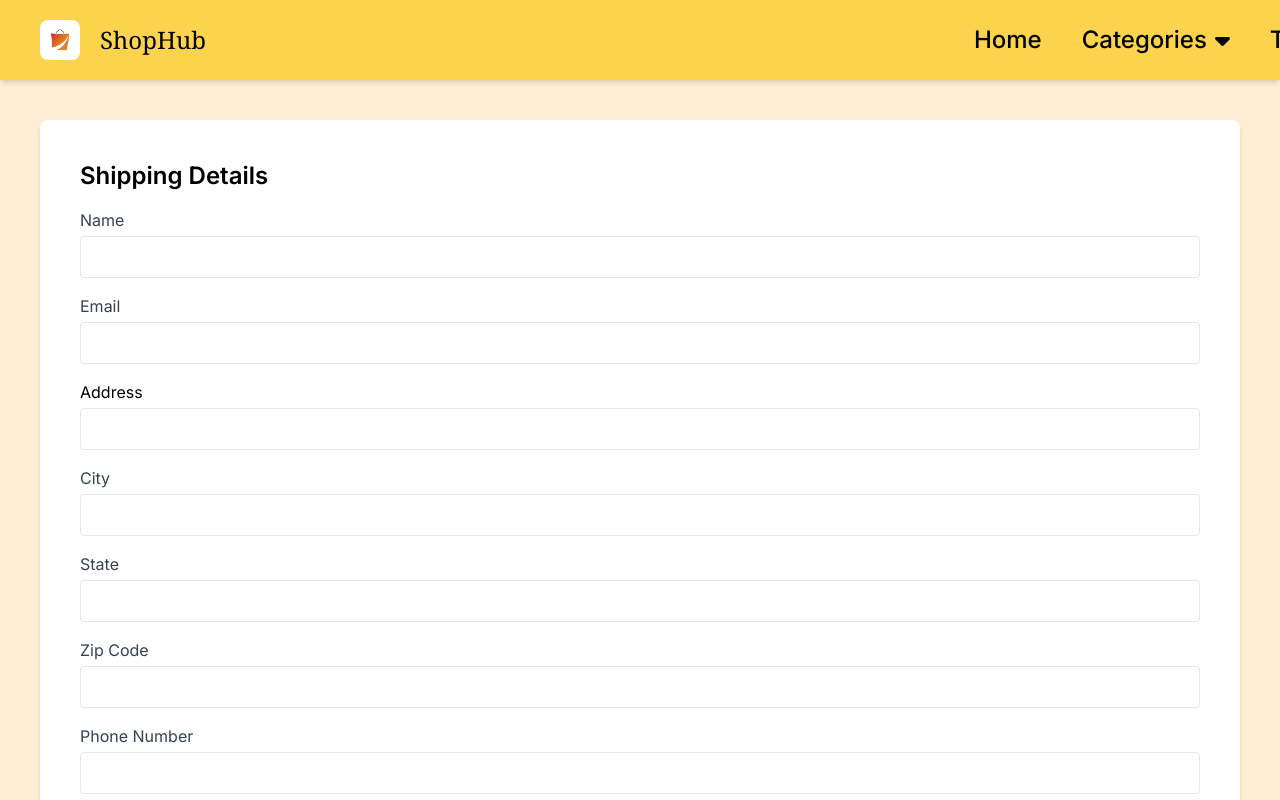
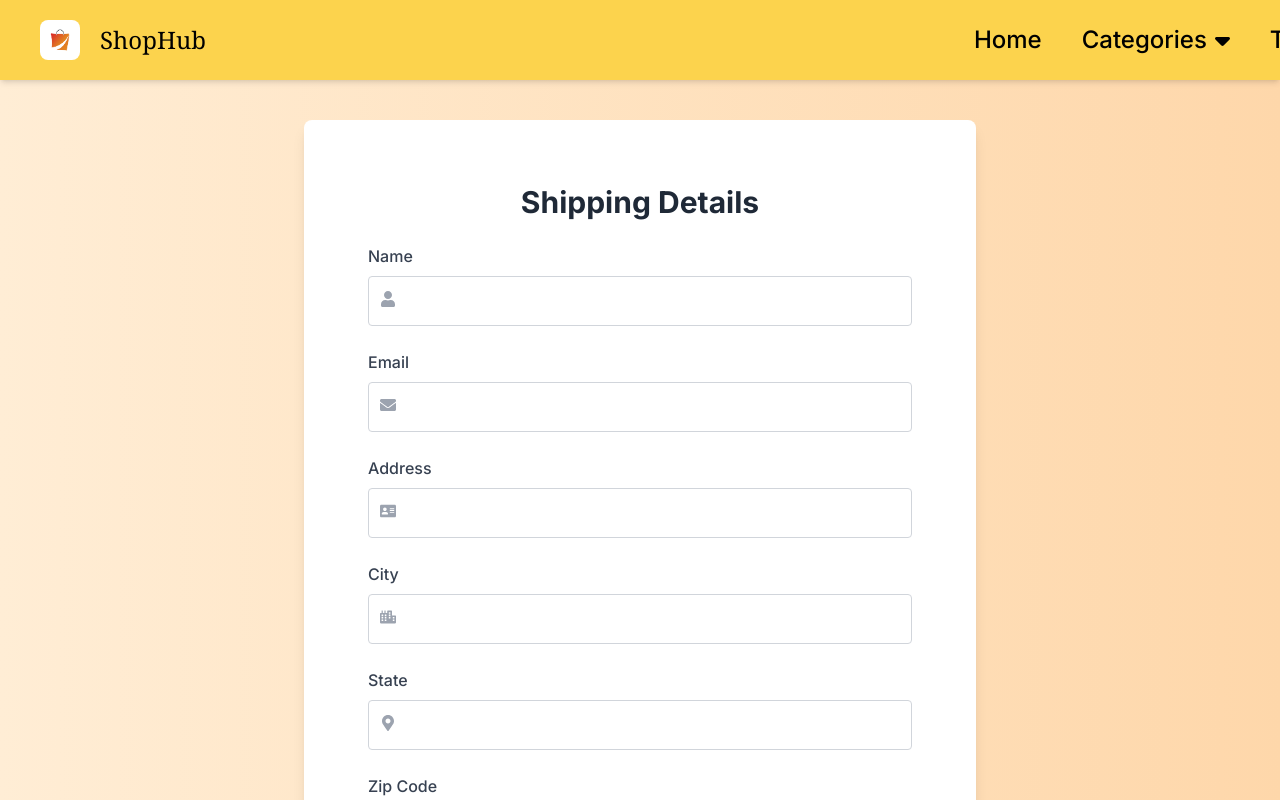
Before and after one commit to aryan-finix-amin/ShopHub, a Next.js app: page /your-cart in a window 1280 px wide. Shown: the top 800 px of the page. Built offline with nearby package versions, Linux system fonts and the light colour scheme; no server answers.

Commit message:
payment/cart

```diff
--- a/app/payment/page.js
+++ b/app/payment/page.js
@@ -2,6 +2,7 @@
 
 import React, { useState } from "react";
 import { useRouter } from "next/navigation";
+import { FaCreditCard, FaCalendarAlt, FaLock, FaUser } from "react-icons/fa";
 import Header from "../components/header";
 import Footer from "../components/footer";
 
@@ -53,13 +54,19 @@ export default function PaymentPage() {
   };
 
   return (
-    <main className="min-h-screen bg-orange-100">
+    <main className="min-h-screen bg-gradient-to-r from-orange-100 to-orange-200">
       <Header />
-      <div className="bg-white p-10 rounded-lg shadow-md mt-10 mx-10">
-        <h2 className="text-2xl font-semibold mb-4">Payment Information</h2>
-        <form onSubmit={handleSubmit} className="space-y-4">
-          <div>
-            <label className="block text-gray-700">Card Number</label>
+      <div className="bg-white p-8 md:p-16 rounded-lg shadow-lg mt-10 mx-auto max-w-2xl">
+        <h2 className="text-3xl font-bold mb-6 text-center text-gray-800">
+          Payment Information
+        </h2>
+        <form onSubmit={handleSubmit} className="space-y-6">
+          <div className="relative">
+            <label className="block text-gray-700 font-medium mb-1">
+              Card Number
+            </label>
+            <div className="relative flex items-center">
+              <FaCreditCard className="absolute left-3 text-gray-400" />
               <input
                 type="text"
                 name="cardNumber"
@@ -67,14 +74,19 @@ export default function PaymentPage() {
                 onChange={handleChange}
                 required
                 maxLength="16"
-              className="w-full mt-1 p-2 border rounded"
+                className="w-full mt-1 p-3 pl-10 border border-gray-300 rounded focus:ring focus:ring-orange-200 focus:outline-none"
               />
+            </div>
             {errors.cardNumber && (
-              <p className="text-red-500 text-sm">{errors.cardNumber}</p>
+              <p className="text-red-500 text-sm mt-1">{errors.cardNumber}</p>
             )}
           </div>
-          <div>
-            <label className="block text-gray-700">Expiration Date</label>
+          <div className="relative">
+            <label className="block text-gray-700 font-medium mb-1">
+              Expiration Date
+            </label>
+            <div className="relative flex items-center">
+              <FaCalendarAlt className="absolute left-3 text-gray-400" />
               <input
                 type="text"
                 name="expirationDate"
@@ -83,14 +95,19 @@ export default function PaymentPage() {
                 required
                 placeholder="MM/YY"
                 maxLength="5"
-              className="w-full mt-1 p-2 border rounded"
+                className="w-full mt-1 p-3 pl-10 border border-gray-300 rounded focus:ring focus:ring-orange-200 focus:outline-none"
               />
+            </div>
             {errors.expirationDate && (
-              <p className="text-red-500 text-sm">{errors.expirationDate}</p>
+              <p className="text-red-500 text-sm mt-1">
+                {errors.expirationDate}
+              </p>
             )}
           </div>
-          <div>
-            <label className="block text-gray-700">CVV</label>
+          <div className="relative">
+            <label className="block text-gray-700 font-medium mb-1">CVV</label>
+            <div className="relative flex items-center">
+              <FaLock className="absolute left-3 text-gray-400" />
               <input
                 type="text"
                 name="cvv"
@@ -98,28 +115,38 @@ export default function PaymentPage() {
                 onChange={handleChange}
                 required
                 maxLength="4"
-              className="w-full mt-1 p-2 border rounded"
+                className="w-full mt-1 p-3 pl-10 border border-gray-300 rounded focus:ring focus:ring-orange-200 focus:outline-none"
               />
-            {errors.cvv && <p className="text-red-500 text-sm">{errors.cvv}</p>}
             </div>
-          <div>
-            <label className="block text-gray-700">Cardholder Name</label>
+            {errors.cvv && (
+              <p className="text-red-500 text-sm mt-1">{errors.cvv}</p>
+            )}
+          </div>
+          <div className="relative">
+            <label className="block text-gray-700 font-medium mb-1">
+              Cardholder Name
+            </label>
+            <div className="relative flex items-center">
+              <FaUser className="absolute left-3 text-gray-400" />
               <input
                 type="text"
                 name="cardholderName"
                 value={formData.cardholderName}
                 onChange={handleChange}
                 required
-              className="w-full mt-1 p-2 border rounded"
+                className="w-full mt-1 p-3 pl-10 border border-gray-300 rounded focus:ring focus:ring-orange-200 focus:outline-none"
               />
+            </div>
             {errors.cardholderName && (
-              <p className="text-red-500 text-sm">{errors.cardholderName}</p>
+              <p className="text-red-500 text-sm mt-1">
+                {errors.cardholderName}
+              </p>
             )}
           </div>
           <div className="text-right">
             <button
               type="submit"
-              className="px-4 py-2 bg-green-500 text-white mt-5 rounded"
+              className="px-6 py-3 bg-gradient-to-r from-orange-500 to-orange-600 text-white rounded-lg shadow-lg hover:from-orange-600 hover:to-orange-700 transition duration-300"
             >
               Submit Payment
             </button>
--- a/app/your-cart/page.js
+++ b/app/your-cart/page.js
@@ -2,6 +2,14 @@
 
 import React, { useState } from "react";
 import { useRouter } from "next/navigation";
+import {
+  FaUser,
+  FaEnvelope,
+  FaAddressCard,
+  FaCity,
+  FaMapMarkerAlt,
+  FaPhone,
+} from "react-icons/fa";
 import Header from "../components/header";
 import Footer from "../components/footer";
 
@@ -29,93 +37,53 @@ export default function YourCartPage() {
     router.push("/payment");
   };
 
+  const formFields = [
+    { label: "Name", name: "name", type: "text", icon: <FaUser /> },
+    { label: "Email", name: "email", type: "email", icon: <FaEnvelope /> },
+    {
+      label: "Address",
+      name: "address",
+      type: "text",
+      icon: <FaAddressCard />,
+    },
+    { label: "City", name: "city", type: "text", icon: <FaCity /> },
+    { label: "State", name: "state", type: "text", icon: <FaMapMarkerAlt /> },
+    { label: "Zip Code", name: "zip", type: "text" },
+    { label: "Phone Number", name: "phone", type: "text", icon: <FaPhone /> },
+  ];
+
   return (
-    <main className="min-h-screen bg-orange-100">
+    <main className="min-h-screen bg-gradient-to-r from-orange-100 to-orange-200">
       <Header />
-      <div className="bg-white p-10 rounded-lg shadow-md mt-10 mx-10">
-        <h2 className="text-2xl font-semibold mb-4">Shipping Details</h2>
-        <form onSubmit={handleSubmit} className="space-y-4">
-          <div>
-            <label className="block text-gray-700">Name</label>
+      <div className="bg-white p-8 md:p-16 rounded-lg shadow-lg mt-10 mx-auto max-w-2xl">
+        <h2 className="text-3xl font-bold mb-6 text-center text-gray-800">
+          Shipping Details
+        </h2>
+        <form onSubmit={handleSubmit} className="space-y-6">
+          {formFields.map(({ label, name, type, icon }) => (
+            <div key={name} className="relative">
+              <label className="block text-gray-700 font-medium mb-1">
+                {label}
+              </label>
+              <div className="relative flex items-center">
+                {icon && (
+                  <span className="absolute left-3 text-gray-400">{icon}</span>
+                )}
                 <input
-              type="text"
-              name="name"
-              value={formData.name}
+                  type={type}
+                  name={name}
+                  value={formData[name]}
                   onChange={handleChange}
                   required
-              className="w-full mt-1 p-2 border rounded"
+                  className="w-full mt-1 p-3 pl-10 border border-gray-300 rounded focus:ring focus:ring-orange-200 focus:outline-none"
                 />
               </div>
-          <div>
-            <label className="block text-gray-700">Email</label>
-            <input
-              type="email"
-              name="email"
-              value={formData.email}
-              onChange={handleChange}
-              required
-              className="w-full mt-1 p-2 border rounded"
-            />
             </div>
-          <div>
-            <label className="block text-black-700">Address</label>
-            <input
-              type="text"
-              name="address"
-              value={formData.address}
-              onChange={handleChange}
-              required
-              className="w-full mt-1 p-2 border rounded"
-            />
-          </div>
-          <div>
-            <label className="block text-gray-700">City</label>
-            <input
-              type="text"
-              name="city"
-              value={formData.city}
-              onChange={handleChange}
-              required
-              className="w-full mt-1 p-2 border rounded"
-            />
-          </div>
-          <div>
-            <label className="block text-gray-700">State</label>
-            <input
-              type="text"
-              name="state"
-              value={formData.state}
-              onChange={handleChange}
-              required
-              className="w-full mt-1 p-2 border rounded"
-            />
-          </div>
-          <div>
-            <label className="block text-gray-700">Zip Code</label>
-            <input
-              type="text"
-              name="zip"
-              value={formData.zip}
-              onChange={handleChange}
-              required
-              className="w-full mt-1 p-2 border rounded"
-            />
-          </div>
-          <div>
-            <label className="block text-gray-700">Phone Number</label>
-            <input
-              type="text"
-              name="phone"
-              value={formData.phone}
-              onChange={handleChange}
-              required
-              className="w-full mt-1 p-2 border rounded"
-            />
-          </div>
+          ))}
           <div className="text-right">
             <button
               type="submit"
-              className="px-4 py-2 bg-green-500 text-white mt-5 rounded"
+              className="px-6 py-3 bg-gradient-to-r from-orange-500 to-orange-600 text-white rounded-lg shadow-lg hover:from-orange-600 hover:to-orange-700 transition duration-300"
             >
               Submit
             </button>
--- a/package.json
+++ b/package.json
@@ -18,6 +18,7 @@
     "next": "14.2.5",
     "react": "^18",
     "react-dom": "^18",
+    "react-icons": "^5.2.1",
     "react-slick": "^0.30.2",
     "slick-carousel": "^1.8.1"
   },
```
Also changed, not shown: 1 other file (tests, documents, lock files or other folders). Lines whose indentation alone changed are shown as unchanged.
